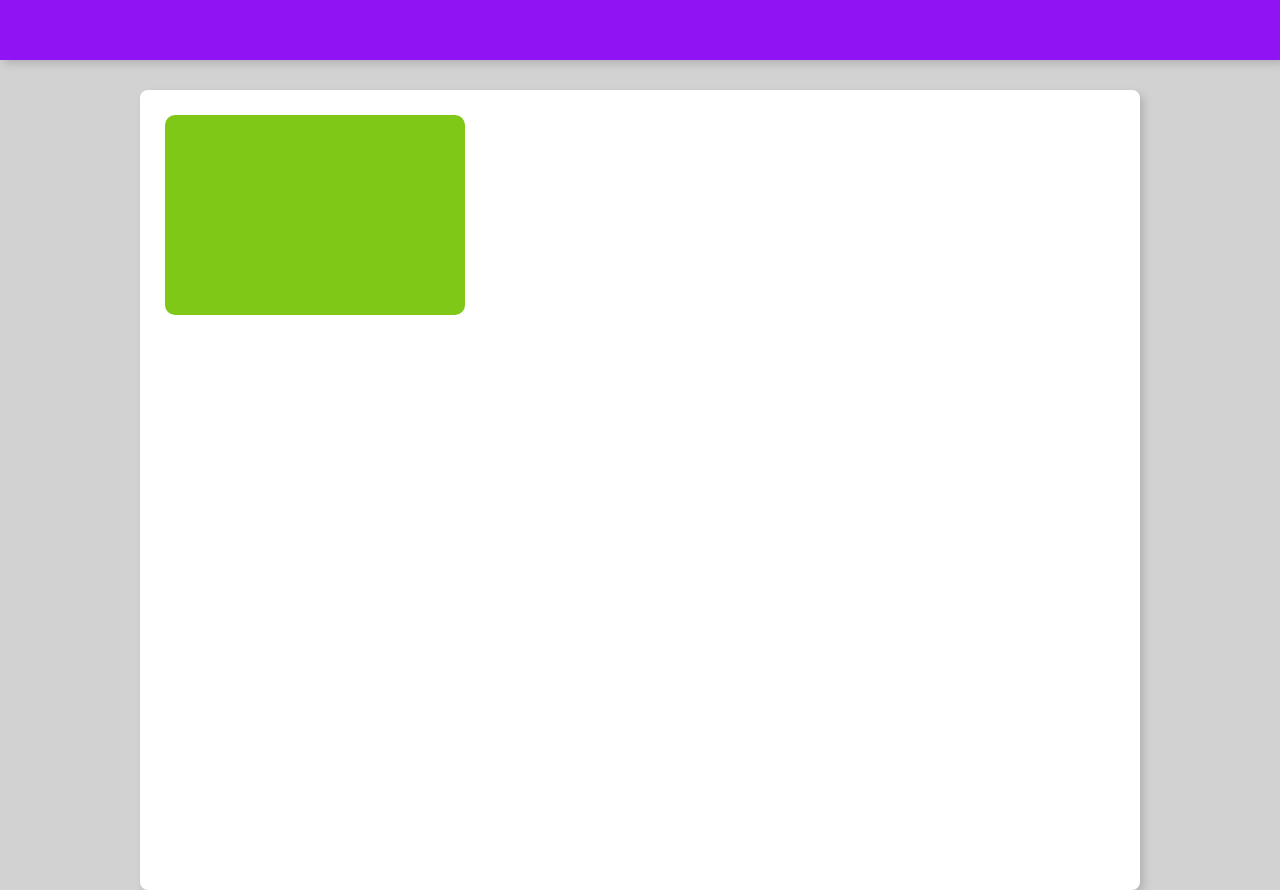
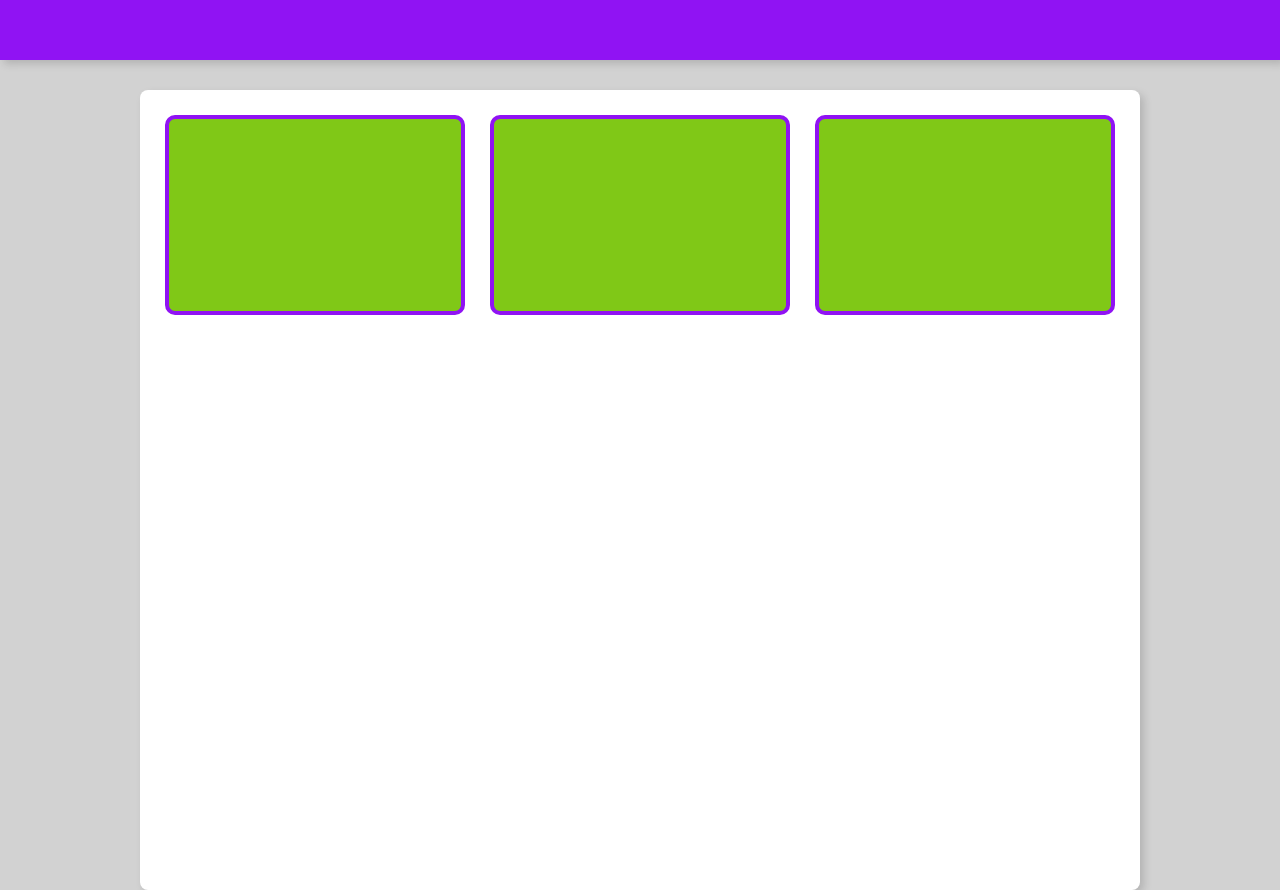
Before and after one commit to eduardobcoelho/Front-end-Design-Course, a plain HTML site: page sections/section_02/exercise/css_exercise_01/index.html in a window 1280 px wide. Drawn offline with Linux system fonts and the light colour scheme.

Commit message:
video lesson status: 14

```diff
--- a/sections/section_02/exercise/css_exercise_01/index.html
+++ b/sections/section_02/exercise/css_exercise_01/index.html
@@ -15,9 +15,9 @@
     </header>
 
     <main>
-        <div class="box">
-
-        </div>
+        <div class="box"></div>
+        <div class="box"></div>
+        <div class="box"></div>
 
     </main>
 </body>
--- a/sections/section_02/exercise/css_exercise_01/style.css
+++ b/sections/section_02/exercise/css_exercise_01/style.css
@@ -26,9 +26,12 @@ main {
 .box {
     width: 300px;
     height: 200px;
-    display: inline-block;
+    display: block;
     background-color: #80c817;
     border-radius: 10px;
     margin-left: 25px;
     margin-top: 25px;
+    float: left;
+    border: 4px solid #9013F3;
+    box-sizing: border-box;
 }
```
Also changed, not shown: sections/section_02/anotations_section_02.txt.
